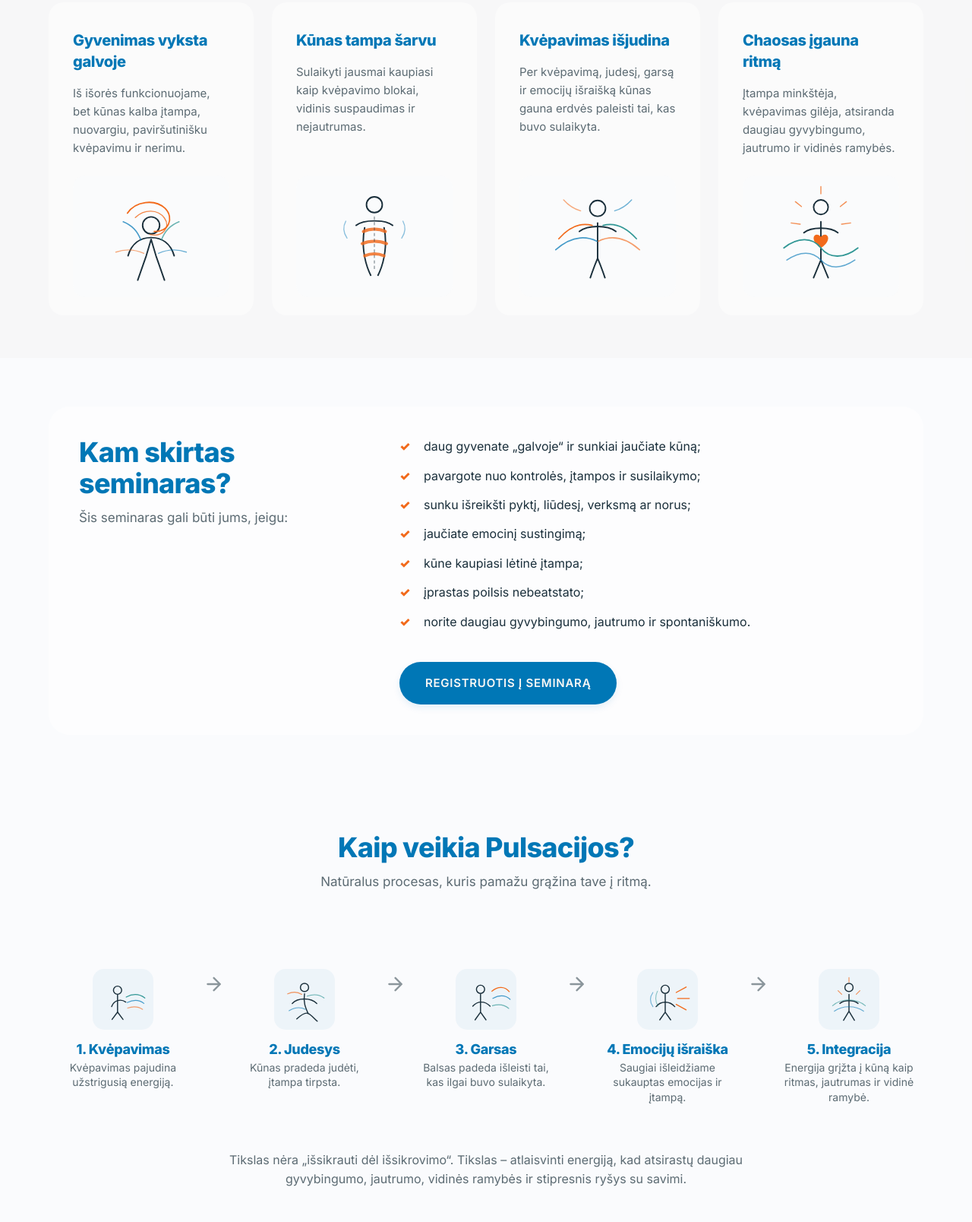
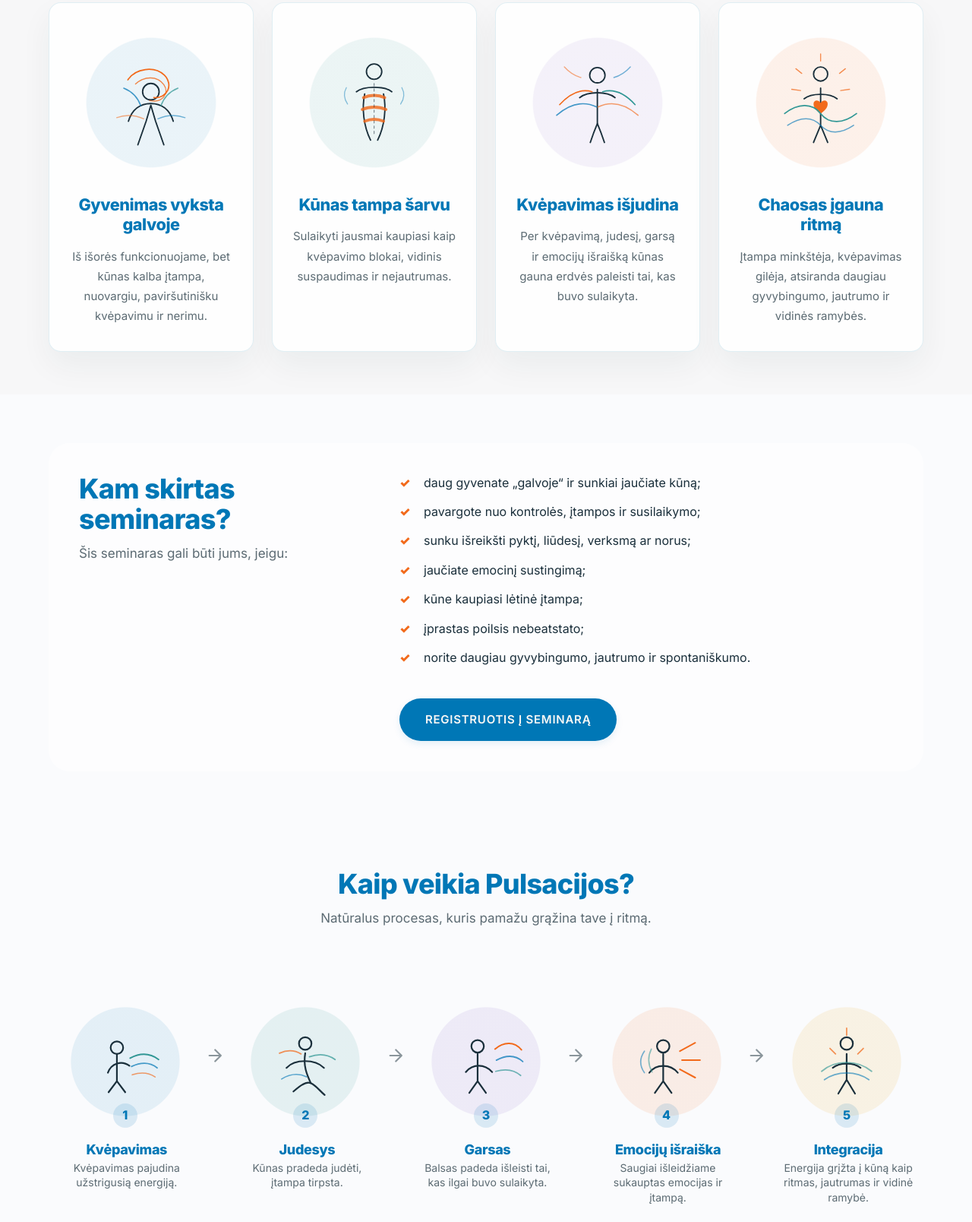
Before and after one commit to verslus/pulsacijos.lt, a plain HTML site: page index.html in a window 1280 px wide. Shown: the part 1422-3030 px from the top of the page at 76% size. Drawn offline with Linux system fonts and the light colour scheme.

Commit message:
Apply cleaner illustration style

```diff
--- a/index.html
+++ b/index.html
@@ -227,7 +227,7 @@
                         </svg>
                     </div>
                     <div class="process-info">
-                        <h4 class="process-step-title">1. Kvėpavimas</h4>
+                        <h4 class="process-step-title">Kvėpavimas</h4>
                         <p class="process-step-text">Kvėpavimas pajudina užstrigusią energiją.</p>
                     </div>
                 </div>
@@ -250,7 +250,7 @@
                         </svg>
                     </div>
                     <div class="process-info">
-                        <h4 class="process-step-title">2. Judesys</h4>
+                        <h4 class="process-step-title">Judesys</h4>
                         <p class="process-step-text">Kūnas pradeda judėti, įtampa tirpsta.</p>
                     </div>
                 </div>
@@ -272,7 +272,7 @@
                         </svg>
                     </div>
                     <div class="process-info">
-                        <h4 class="process-step-title">3. Garsas</h4>
+                        <h4 class="process-step-title">Garsas</h4>
                         <p class="process-step-text">Balsas padeda išleisti tai, kas ilgai buvo sulaikyta.</p>
                     </div>
                 </div>
@@ -294,7 +294,7 @@
                         </svg>
                     </div>
                     <div class="process-info">
-                        <h4 class="process-step-title">4. Emocijų išraiška</h4>
+                        <h4 class="process-step-title">Emocijų išraiška</h4>
                         <p class="process-step-text">Saugiai išleidžiame sukauptas emocijas ir įtampą.</p>
                     </div>
                 </div>
@@ -316,7 +316,7 @@
                         </svg>
                     </div>
                     <div class="process-info">
-                        <h4 class="process-step-title">5. Integracija</h4>
+                        <h4 class="process-step-title">Integracija</h4>
                         <p class="process-step-text">Energija grįžta į kūną kaip ritmas, jautrumas ir vidinė ramybė.</p>
                     </div>
                 </div>
--- a/style.css
+++ b/style.css
@@ -487,50 +487,68 @@ a {
 }
 
 .concept-card {
-    background-color: rgba(255, 255, 255, 0.42);
-    border: none;
-    border-radius: 20px;
-    padding: 2.25rem 2rem 1.5rem;
+    background-color: rgba(255, 255, 255, 0.84);
+    border: 1px solid rgba(216, 233, 240, 0.78);
+    border-radius: 16px;
+    padding: 2.25rem 1.65rem 2rem;
     display: flex;
     flex-direction: column;
-    align-items: stretch;
+    align-items: center;
+    text-align: center;
     transition: var(--transition-smooth);
-    box-shadow: none;
+    box-shadow: 0 18px 42px rgba(26, 47, 59, 0.055);
 }
 
 .concept-card:hover {
     transform: translateY(-3px);
-    box-shadow: none;
+    box-shadow: 0 22px 50px rgba(26, 47, 59, 0.075);
 }
 
 .concept-card-title {
-    font-size: 1.25rem;
+    font-size: 1.35rem;
     margin-bottom: 1rem;
     color: var(--color-primary);
-    line-height: 1.4;
+    line-height: 1.22;
 }
 
 .concept-card-text {
     font-size: 0.9375rem;
     color: var(--color-text-muted);
-    margin-bottom: 1.5rem;
+    margin-bottom: 0;
     flex-grow: 1;
+    line-height: 1.75;
 }
 
 .concept-graphic-box {
-    height: 160px;
+    order: -1;
+    width: min(220px, 88%);
+    aspect-ratio: 1;
+    height: auto;
     display: flex;
     justify-content: center;
     align-items: center;
-    background-color: rgba(250, 251, 253, 0.72);
-    border-radius: 16px;
+    background: radial-gradient(circle, rgba(0, 119, 182, 0.08) 0 63%, transparent 64%);
+    border-radius: 999px;
     overflow: hidden;
     position: relative;
+    margin-bottom: 1.65rem;
 }
 
 .concept-svg {
-    width: 100%;
-    height: 100%;
+    width: 82%;
+    height: 82%;
+}
+
+.concept-card:nth-child(2) .concept-graphic-box {
+    background: radial-gradient(circle, rgba(49, 151, 149, 0.09) 0 63%, transparent 64%);
+}
+
+.concept-card:nth-child(3) .concept-graphic-box {
+    background: radial-gradient(circle, rgba(126, 87, 194, 0.08) 0 63%, transparent 64%);
+}
+
+.concept-card:nth-child(4) .concept-graphic-box {
+    background: radial-gradient(circle, rgba(242, 106, 27, 0.09) 0 63%, transparent 64%);
 }
 
 /* ==========================================================================
@@ -558,17 +576,19 @@ a {
     display: flex;
     flex-direction: column;
     align-items: center;
-    gap: 1.5rem;
+    gap: 1.15rem;
+    counter-reset: process;
 }
 
 .process-step {
-    background-color: rgba(255, 255, 255, 0.46);
+    counter-increment: process;
+    background-color: rgba(255, 255, 255, 0.64);
     border: none;
-    border-radius: 20px;
-    padding: 1.5rem;
+    border-radius: 18px;
+    padding: 1.25rem;
     display: flex;
     align-items: center;
-    gap: 1.5rem;
+    gap: 1rem;
     width: 100%;
     max-width: 500px;
     box-shadow: none;
@@ -580,30 +600,53 @@ a {
 }
 
 .process-graphic {
-    width: 70px;
-    height: 70px;
+    position: relative;
+    width: 86px;
+    height: 86px;
     flex-shrink: 0;
-    background-color: rgba(0, 119, 182, 0.05);
-    border-radius: 15px;
+    background: radial-gradient(circle, rgba(0, 119, 182, 0.09) 0 67%, transparent 68%);
+    border-radius: 999px;
     display: flex;
     align-items: center;
     justify-content: center;
-    padding: 0.25rem;
+    padding: 0.5rem;
+}
+
+.process-graphic::after {
+    content: counter(process);
+    position: absolute;
+    left: 50%;
+    bottom: -0.75rem;
+    transform: translateX(-50%);
+    display: grid;
+    place-items: center;
+    width: 2rem;
+    height: 2rem;
+    border-radius: 999px;
+    color: var(--color-primary);
+    background: rgba(0, 119, 182, 0.13);
+    font-weight: 800;
+    font-size: 1rem;
 }
 
 .process-graphic svg {
-    width: 100%;
-    height: 100%;
+    width: 82%;
+    height: 82%;
 }
 
 .process-info {
     flex-grow: 1;
+    padding-left: 0.25rem;
 }
 
 .process-step-title {
     font-size: 1.125rem;
     margin-bottom: 0.25rem;
     color: var(--color-primary);
+}
+
+.process-step-title::first-letter {
+    color: inherit;
 }
 
 .process-step-text {
@@ -613,14 +656,30 @@ a {
 }
 
 .process-arrow {
-    width: 28px;
-    height: 28px;
+    width: 26px;
+    height: 26px;
     display: flex;
     align-items: center;
     justify-content: center;
     transform: rotate(90deg); /* Downward arrow on mobile */
     color: var(--color-text-muted);
     opacity: 0.7;
+}
+
+.process-step:nth-of-type(3) .process-graphic {
+    background: radial-gradient(circle, rgba(49, 151, 149, 0.11) 0 67%, transparent 68%);
+}
+
+.process-step:nth-of-type(5) .process-graphic {
+    background: radial-gradient(circle, rgba(126, 87, 194, 0.1) 0 67%, transparent 68%);
+}
+
+.process-step:nth-of-type(7) .process-graphic {
+    background: radial-gradient(circle, rgba(242, 106, 27, 0.1) 0 67%, transparent 68%);
+}
+
+.process-step:nth-of-type(9) .process-graphic {
+    background: radial-gradient(circle, rgba(234, 173, 43, 0.12) 0 67%, transparent 68%);
 }
 
 .process-arrow svg {
@@ -1325,20 +1384,27 @@ a {
     .process-step {
         flex-direction: column;
         text-align: center;
-        padding: 1.25rem 0.75rem;
+        padding: 1.25rem 0.5rem;
         gap: 1rem;
         background-color: transparent;
-        width: 17%;
+        width: 17.5%;
+        max-width: none;
     }
 
     .process-graphic {
+        width: min(150px, 13vw);
+        height: min(150px, 13vw);
         margin: 0 auto;
     }
 
     .process-arrow {
         transform: rotate(0deg);
-        margin-top: 1.625rem;
-        width: 3.75%;
+        margin-top: min(4.6rem, 6vw);
+        width: 3%;
+    }
+
+    .process-step-title {
+        margin-top: 0.9rem;
     }
 
     /* Offering card layout customization */
```
